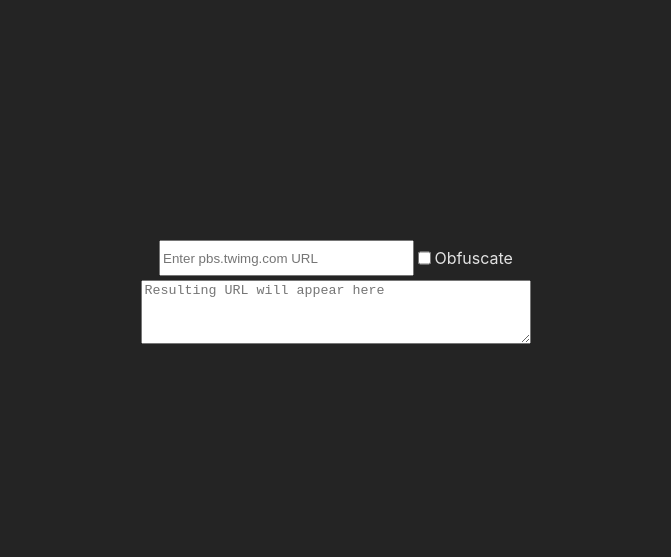
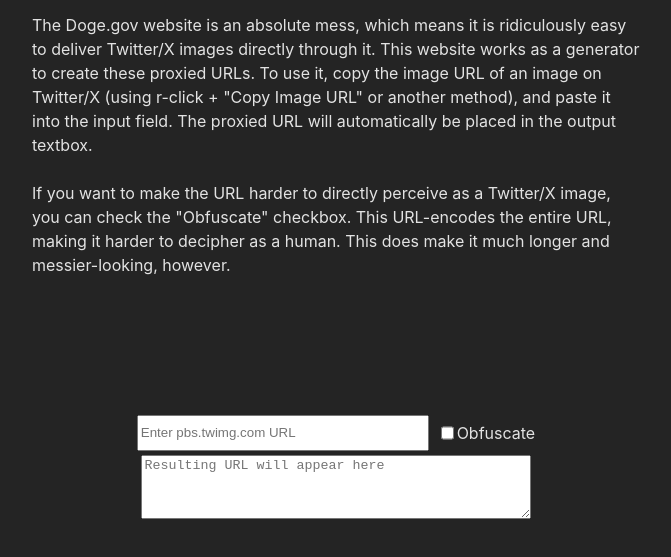
Before and after one commit to ashduino101/DogeTwitterImageProxy, a website built with Vite: page index.html in a window 1280 px wide. Shown: the part 115-672 px from the top of the page, without its empty margins (304-975 px from the left). Built offline with nearby package versions, Linux system fonts and the light colour scheme.

Commit message:
cleanup + description

```diff
--- a/index.html
+++ b/index.html
@@ -12,6 +12,15 @@
         <h1>Twitter Image Proxy via Doge.gov</h1>
       </header>
 
+      <p>
+        The Doge.gov website is an absolute mess, which means it is ridiculously easy to deliver Twitter/X images directly through it.
+        This website works as a generator to create these proxied URLs. To use it, copy the image URL of an image on Twitter/X
+        (using r-click + "Copy Image URL" or another method), and paste it into the input field. The proxied URL will automatically
+        be placed in the output textbox.<br><br>If you want to make the URL harder to directly perceive as a Twitter/X image,
+        you can check the "Obfuscate" checkbox. This URL-encodes the entire URL, making it harder to decipher as a human.
+        This does make it much longer and messier-looking, however.
+      </p>
+
       <div id="proxy-row">
         <input id="url-input" type="text" placeholder="Enter pbs.twimg.com URL">
         <input type="checkbox" id="obfuscate-input"><label for="obfuscate-input">Obfuscate</label>
--- a/src/style.css
+++ b/src/style.css
@@ -20,6 +20,8 @@
   place-items: center;
   width: 100%;
   height: 100%;
+  overflow-x: hidden;
+  overflow-y: scroll;
 }
 
 header {
@@ -45,33 +47,42 @@
   align-items: center;
 }
 
-#url-label {
-  position: relative;
-  margin-top: 30%;
-  font-size: 30px;
-}
-
 #url-input {
   width: 30%;
   height: 100%;
   box-sizing: border-box;
 }
 
+@media(max-width: 480px) {
+  #proxy-row {
+    width: 100%;
+  }
+  p {
+    width: 100%;
+  }
+}
+
+@media(min-width: 480px) {
+  #proxy-row {
+    width: 80%;
+  }
+  p {
+    width: 50%;
+  }
+}
+
 #proxy-row {
-  width: 70%;
   height: 36px;
   display: flex;
   flex-flow: row;
   justify-content: center;
-  margin-top: 20%;
+  margin-top: 10%;
   text-align: center;
   line-height: 36px;
 }
 
-#go-btn {
-  height: 100%;
-  aspect-ratio: 1/1;
-  margin: 0 0 0 4px;
+#obfuscate-input {
+  margin-left: 12px;
 }
 
 #result {
@@ -84,3 +95,7 @@
 #result-img {
   margin-top: 16px;
 }
+
+p {
+  text-align: left;
+}
```
